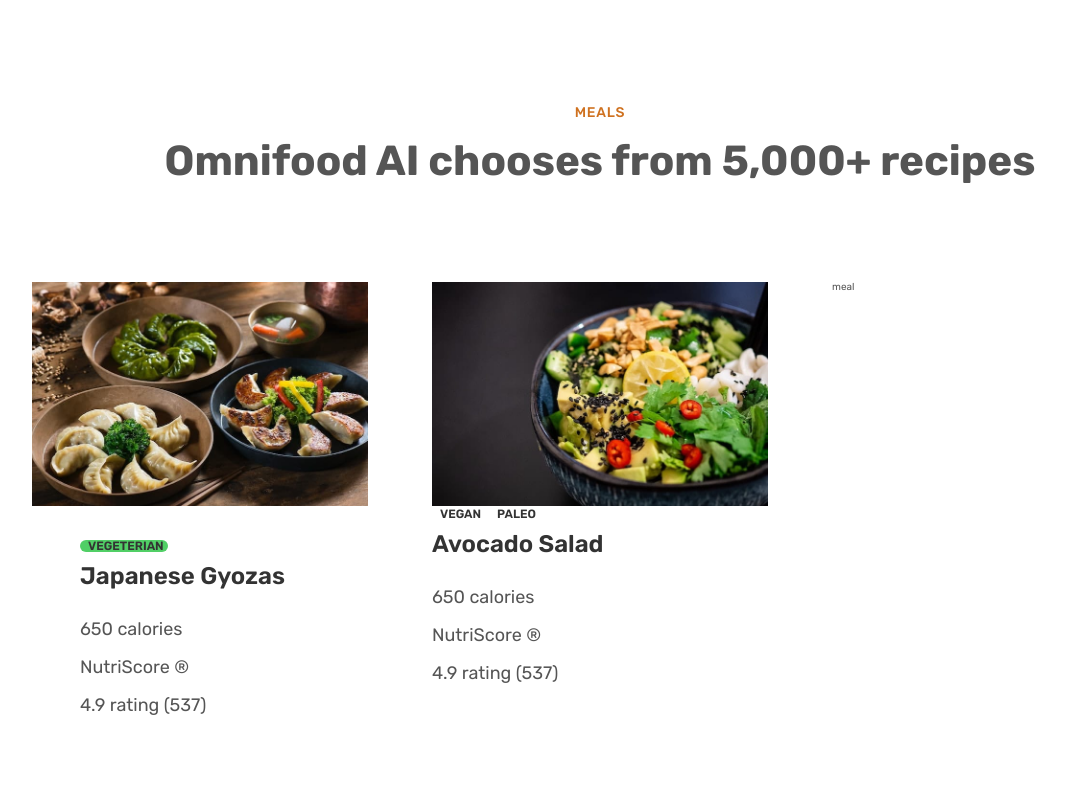
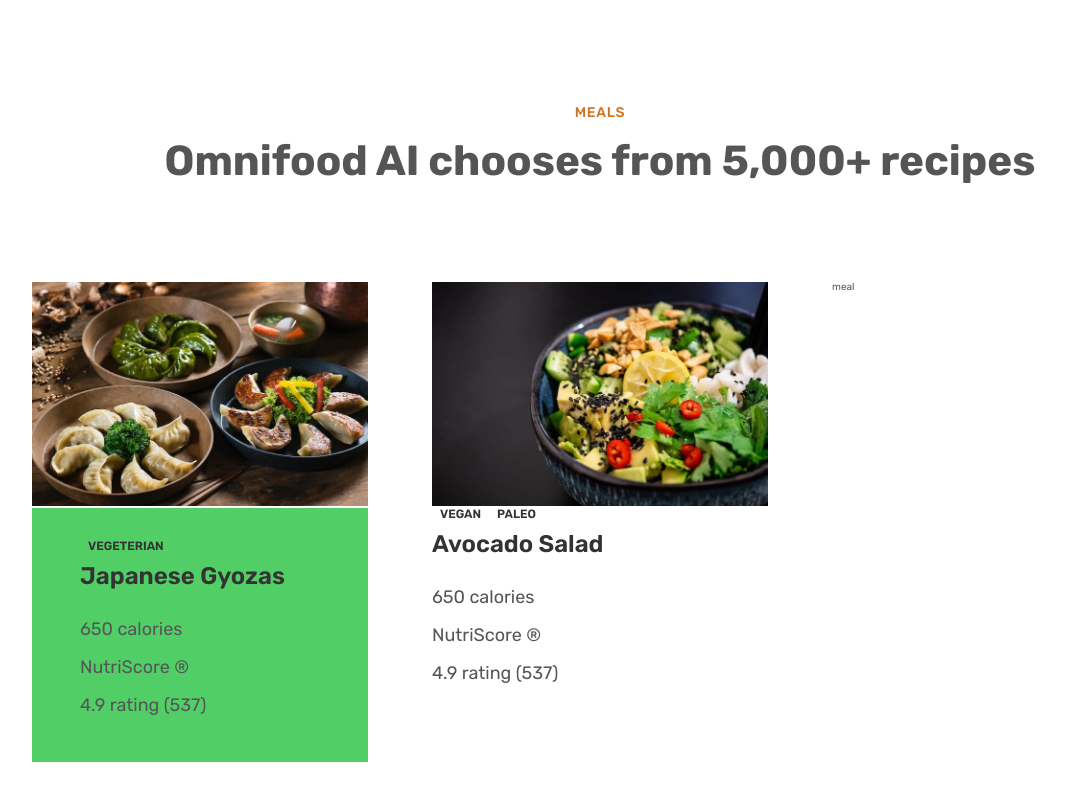
Before and after one commit to Sakib-Dev1/foodie, a plain HTML site: page index.html in a window 1280 px wide. Shown: the part 2444-3244 px from the top of the page, without its empty margins (40-1106 px from the left). Drawn offline with Linux system fonts and the light colour scheme.

Commit message:
how it works as featured in section complete

```diff
--- a/css/styles.css
+++ b/css/styles.css
@@ -220,4 +220,5 @@
 }
 .meal--content {
   padding: 3.2rem 4.8rem 4.8rem 4.8rem;
+  background-color: #51cf66;
 }
```
